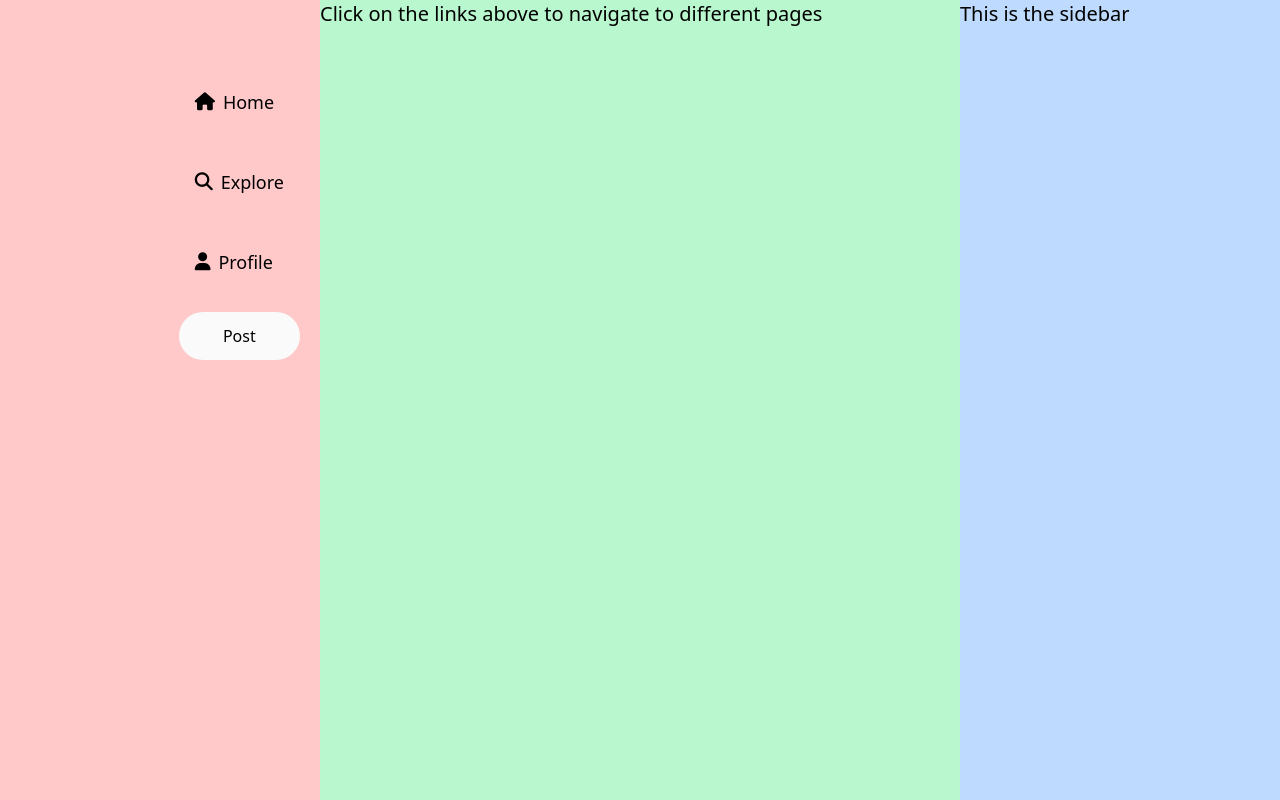
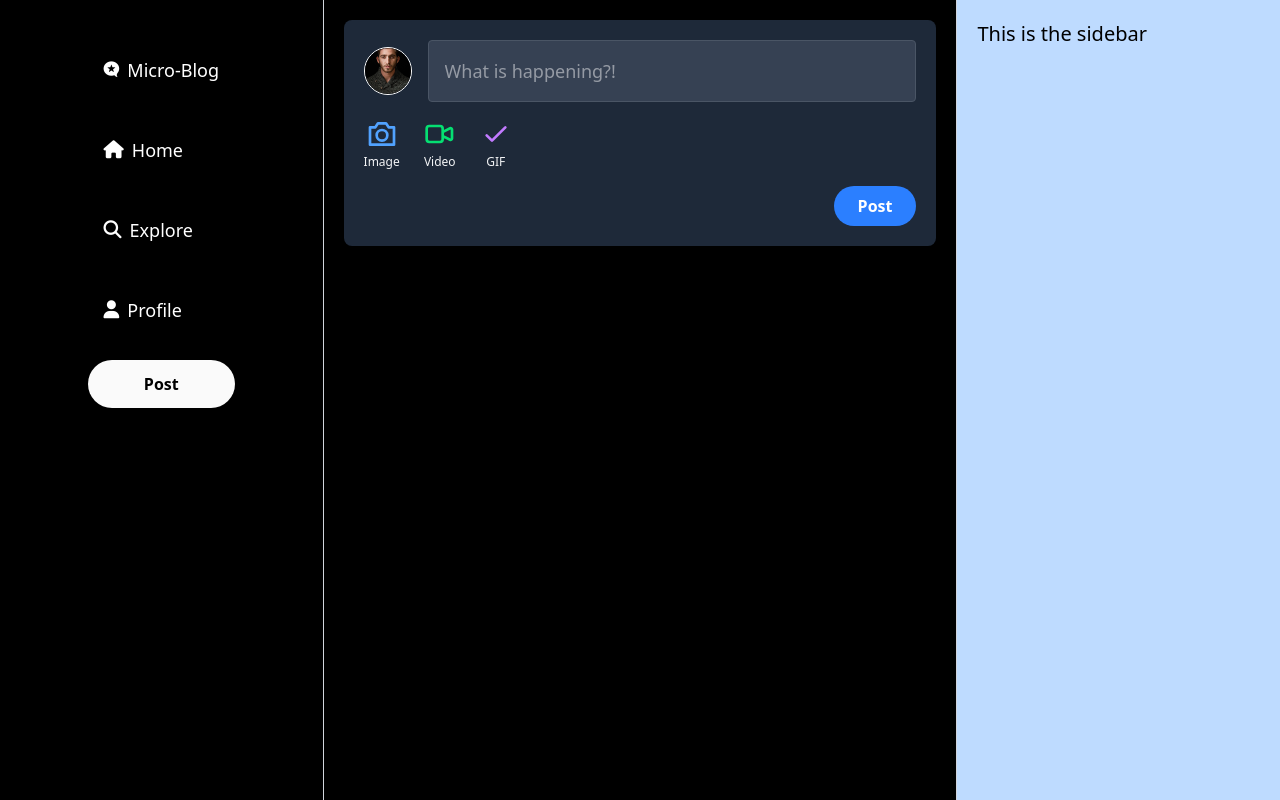
Before and after one commit to StiliyanIliev27/Micro-Blog, a Vue app in the folder client/: page / in a window 1280 px wide. Built offline with nearby package versions, Linux system fonts and the light colour scheme.

Commit message:
Updated navigation bar and added post component with hadling images, giffs and videos

```diff
--- /dev/null
+++ b/client/src/components/FileUploadButton.vue
@@ -0,0 +1,36 @@
+<script setup>
+import { defineProps, defineEmits } from 'vue'
+
+const props = defineProps({
+  id: {
+    type: String,
+    required: true
+  },
+  accept: {
+    type: String,
+    default: ''
+  },
+  label: {
+    type: String,
+    default: 'Upload'
+  }
+})
+
+const emit = defineEmits(['change'])
+
+function onChange(event) {
+  emit('change', event)
+}
+</script>
+
+<!-- FileUploadButton.vue -->
+<template>
+  <div class="flex flex-col items-center">
+    <label :for="id" class="cursor-pointer flex flex-col items-center">
+      <!-- Use a slot for the icon so that you can pass different icons -->
+      <slot name="icon"></slot>
+      <span class="text-xs mt-1">{{ label }}</span>
+    </label>
+    <input :id="id" type="file" :accept="accept" @change="onChange" class="hidden" />
+  </div>
+</template>
--- a/client/src/components/Home.vue
+++ b/client/src/components/Home.vue
@@ -1,16 +1,17 @@
 <script setup>
 import NavigationBar from './NavigationBar.vue';
+import Post from './Post.vue';
 </script>
 
 <template>
-    <div id="container" class="flex mx-auto h-screen">
-        <div id="navigation" class="flex justify-end basis-1/3 grow bg-red-200">
+    <div id="container" class="flex mx-auto h-screen bg-black">
+        <div id="navigation" class="flex sticky top-0 justify-center basis-1/3 grow p-5">
             <NavigationBar />
         </div>
-        <main class="basis-2/3 grow-0 bg-green-200">
-            <p class="text-xl">Click on the links above to navigate to different pages</p>
+        <main class="basis-2/3 grow-0 border-gray-300 border-r-1 border-l-1 p-5">
+            <Post />
         </main>
-        <aside class="basis-1/3 grow bg-blue-200">
+        <aside class="basis-1/3 grow bg-blue-200 p-5">
             <p class="text-xl">This is the sidebar</p>
         </aside>
     </div>
--- a/client/src/components/NavigationBar.vue
+++ b/client/src/components/NavigationBar.vue
@@ -7,7 +7,7 @@ import NavigationItem from './NavigationItem.vue';
 	<nav>
 		<ul class="flex flex-col gap-5 p-5">
 			<li>
-				<NavigationItem iconClass="Icon Home" />
+				<NavigationItem iconClass="fa-brands fa-microblog" text="Micro-Blog" disabled="true"/>
 			</li>
 			<li>
 				<NavigationItem iconClass="fa-solid fa-house" text="Home" />
@@ -19,7 +19,7 @@ import NavigationItem from './NavigationItem.vue';
 				<NavigationItem iconClass="fa-solid fa-user" text="Profile" />
 			</li>
 			<li>
-				<button class="bg-neutral-50 px-10 py-3 w-full rounded-full hover:bg-neutral-200 cursor-pointer">Post</button>
+				<button class="bg-neutral-50 text-md font-semibold px-10 py-3 w-full rounded-full hover:bg-neutral-200 cursor-pointer">Post</button>
 			</li>
 		</ul>
 	</nav>
--- a/client/src/components/NavigationItem.vue
+++ b/client/src/components/NavigationItem.vue
@@ -1,16 +1,23 @@
 <script setup>
-import { defineProps } from 'vue';
+import { defineProps, computed } from 'vue';
 
-const props = defineProps({
+const { iconClass, text, disabled } = defineProps({
   iconClass: String,
-  text: String
+  text: String,
+  disabled: Boolean
 });
 
-
+const containerClass = computed(() => {
+  let baseClass = 'p-4 text-lg text-white transition ease-in-out cursor-pointer';
+  if (!disabled) {
+    baseClass += ' hover:bg-gray-600';
+  }
+  return baseClass;
+});
 </script>
 
 <template>
-  <div class="p-4 text-lg hover:bg-gray-100 cursor-pointer">
+  <div :class="containerClass">
     <a class="flex gap-2 items-center w-full" href="#">
       <i :class="iconClass"></i>
       <p v-if="text">{{ text }}</p>
--- /dev/null
+++ b/client/src/components/Post.vue
@@ -0,0 +1,103 @@
+<script setup>
+import { ref } from 'vue'
+import FileUploadButton from '../components/FileUploadButton.vue'
+
+// Reactive variables for media previews
+const postImage = ref(null)
+const postVideo = ref(null)
+
+function handleUpload(event) {
+  const file = event.target.files[0]
+  if (file.type === 'image/gif') {
+    postImage.value = URL.createObjectURL(file)
+  } else if(file.type === 'video') {
+		postVideo.value = URL.createObjectURL(file)
+	}
+}
+</script>
+
+<template>
+  <div class="max-w-3xl mx-auto p-5 bg-gray-800 text-gray-100 rounded-lg shadow-md">
+    <!-- Post Input Section -->
+    <section class="flex items-center space-x-4 mb-4">
+      <img
+        src="../assets/avatar.avif"
+        alt="profile picture"
+        class="w-12 h-12 rounded-full object-cover border border-white"
+      />
+      <input
+        type="text"
+        placeholder="What is happening?!"
+        class="flex-grow p-4 text-lg bg-gray-700 rounded border border-gray-600 focus:outline-none focus:ring-2 focus:ring-blue-500"
+      />
+    </section>
+
+    <!-- File Upload Buttons Section -->
+    <section class="flex items-center space-x-6 mb-4">
+      <!-- Image Upload Button -->
+      <FileUploadButton
+        id="image-upload"
+        accept="image/*"
+        label="Image"
+        @change="handleUpload"
+      >
+        <template #icon>
+          <!-- Image icon (camera) -->
+          <svg xmlns="http://www.w3.org/2000/svg" class="h-8 w-8 text-blue-400 hover:text-blue-300" fill="none" viewBox="0 0 24 24" stroke="currentColor">
+            <path stroke-linecap="round" stroke-linejoin="round" stroke-width="2" d="M3 7h4l2-3h6l2 3h4v13H3V7z" />
+            <circle cx="12" cy="13" r="4" stroke="currentColor" stroke-width="2"/>
+          </svg>
+        </template>
+      </FileUploadButton>
+
+      <!-- Video Upload Button -->
+      <FileUploadButton
+        id="video-upload"
+        accept="video/*"
+        label="Video"
+        @change="handleUpload"
+      >
+        <template #icon>
+          <!-- Video icon (video camera) -->
+          <svg xmlns="http://www.w3.org/2000/svg" class="h-8 w-8 text-green-400 hover:text-green-300" fill="none" viewBox="0 0 24 24" stroke="currentColor">
+            <path stroke-linecap="round" stroke-linejoin="round" stroke-width="2" d="M15 10l4.553-2.276A1 1 0 0121 8.618v6.764a1 1 0 01-1.447.894L15 14M4 6h8a2 2 0 012 2v8a2 2 0 01-2 2H4a2 2 0 01-2-2V8a2 2 0 012-2z" />
+          </svg>
+        </template>
+      </FileUploadButton>
+
+      <!-- GIF Upload Button -->
+      <FileUploadButton
+        id="gif-upload"
+        accept="image/gif"
+        label="GIF"
+        @change="handleUpload"
+      >
+        <template #icon>
+          <!-- GIF icon (using a sparkles icon as a stand-in) -->
+          <svg xmlns="http://www.w3.org/2000/svg" class="h-8 w-8 text-purple-400 hover:text-purple-300" fill="none" viewBox="0 0 24 24" stroke="currentColor">
+            <path stroke-linecap="round" stroke-linejoin="round" stroke-width="2" d="M5 13l4 4L19 7" />
+          </svg>
+        </template>
+      </FileUploadButton>
+    </section>
+
+    <!-- Media Previews -->
+    <section class="space-y-4">
+      <!-- Image Preview -->
+      <div v-if="postImage">
+        <img :src="postImage" alt="Uploaded Image" class="w-full h-auto object-cover rounded-lg" />
+      </div>
+      <!-- Video Preview -->
+      <div v-if="postVideo">
+        <video controls :src="postVideo" class="w-full rounded-lg"></video>
+      </div>
+    </section>
+
+    <!-- Post Button -->
+    <section class="flex justify-end mt-4">
+      <button class="bg-blue-500 hover:bg-blue-600 text-white font-semibold px-6 py-2 rounded-full">
+        Post
+      </button>
+    </section>
+  </div>
+</template>
```
Also changed, not shown: client/src/assets/avatar.avif (added).
